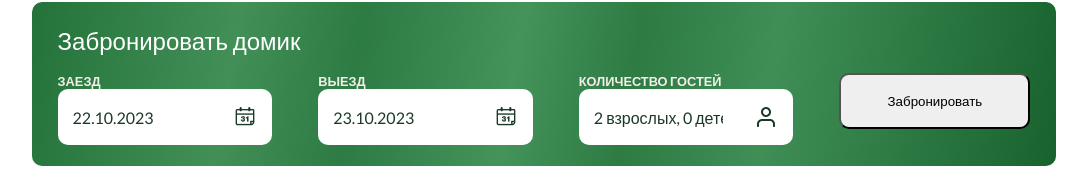
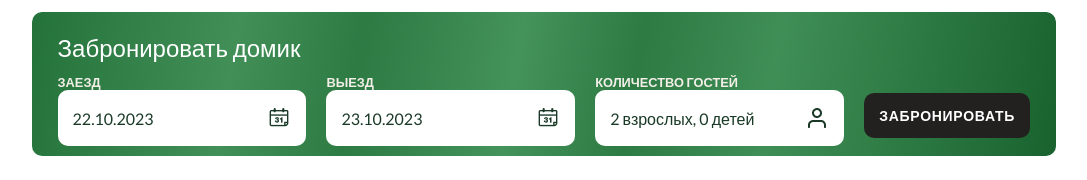
Before and after one commit to ZaharVahrushev/varstka_4, a plain HTML site: page index.html in a window 1280 px wide. Shown: the part 668-848 px from the top of the page, without its empty margins (96-1183 px from the left). Drawn offline with Linux system fonts and the light colour scheme.

Commit message:
3 секция подгонка размеров

```diff
--- a/style.css
+++ b/style.css
@@ -247,7 +247,7 @@ header {
 
 .booking__container {
     width: 80%;
-    height: 85%;
+    height: 75%;
     display: flex;
     justify-content: center;
     align-items: center;
@@ -279,8 +279,8 @@ header {
 }
 
 .form__group {
-    width: 18vw;
-    height: 9vh;
+    width: 19vw;
+    height: 8vh;
     display: flex;
     flex-direction: column;
     justify-content: space-between;
@@ -296,11 +296,12 @@ header {
 .input__wrapper {
     border-radius: 10px;
     padding: 16px 15px;
-    width: 80%;
-    height: 4vh;
+    width: 90%;
+    height: 3vh;
     background: #fff;
     display: flex;
     justify-content: space-between;
+    align-items: center;
 }
 .form__input {
     width: 78%;
@@ -323,12 +324,22 @@ header {
 }
 
 .input__icon {
-
+    width: 24px;
+    height: 24px;
 }
 
 .booking__btn {
+    border: none;
     border-radius: 10px;
-    padding: 16px 30px;
-    width: 191px;
-    height: 56px;
+    /* padding: 16px 30px; */
+    width: 13vw;
+    height: 5.6vh;
+    align-self: flex-end;
+    background: #232120;
+    font-weight: 600;
+    font-size: 14px;
+    line-height: 170%;
+    letter-spacing: 0.05em;
+    text-transform: uppercase;
+    color: #fff;
 }
```
Also changed, not shown: index.html (+1 -1 lines), img/house1.png (added), img/house2.png (added), img/house3.png (added), img/house4.png (added), img/house5.png (added), img/house6.png (added).
